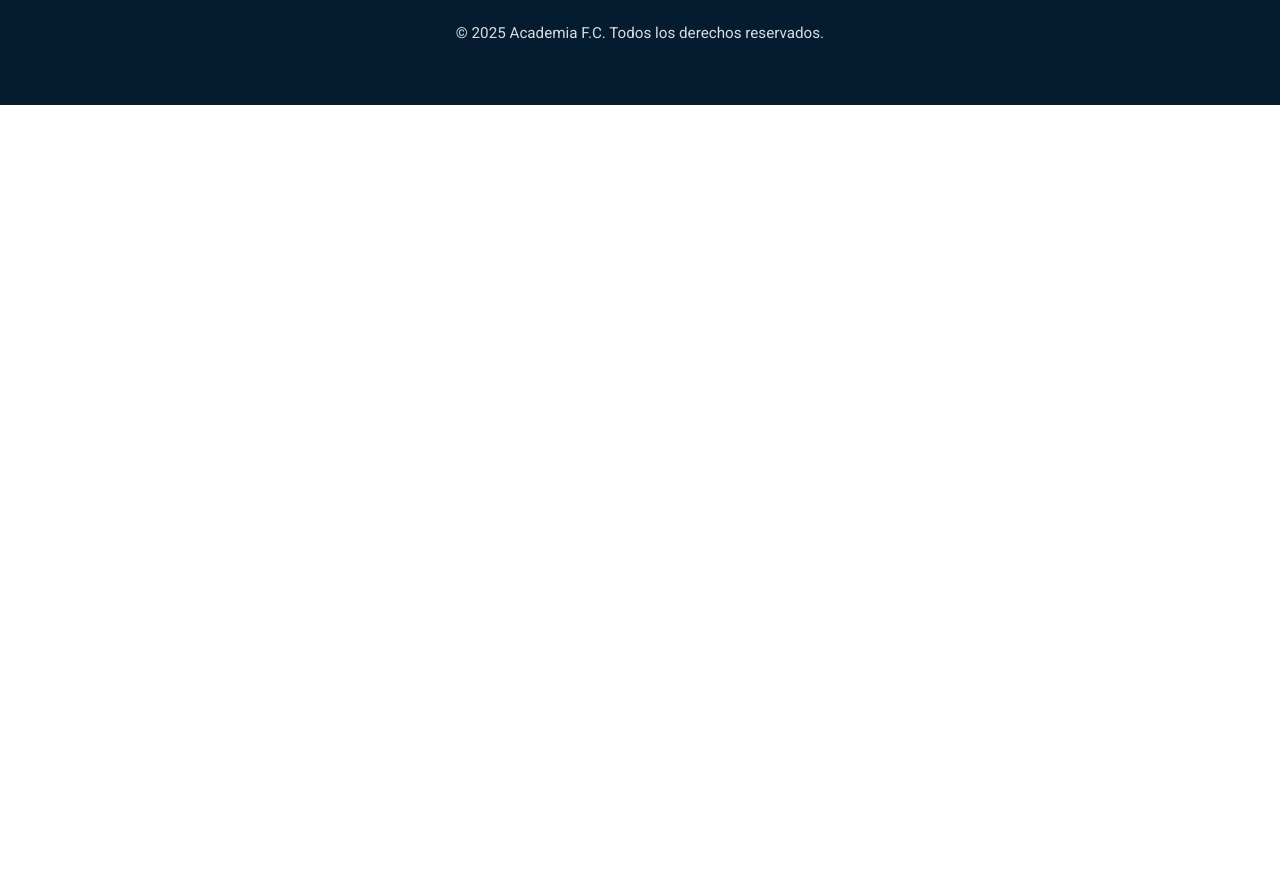
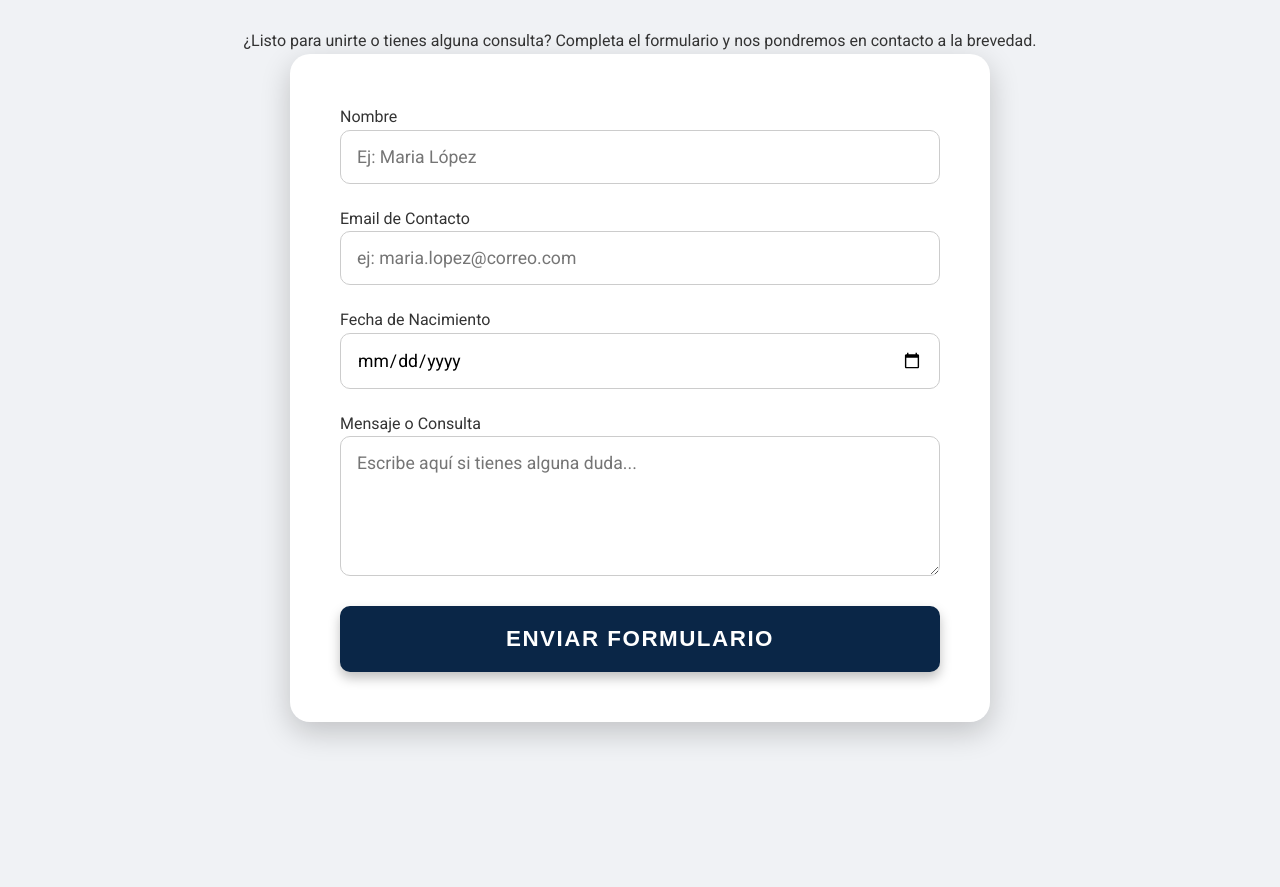
Before and after one commit to Academiafc/net, a plain HTML site: page index.html in a window 1280 px wide. Shown: the part 4679-5566 px from the top of the page. Before the commit the page ends 4784 px from the top, so only its background shows below. Drawn offline with Linux system fonts and the light colour scheme.

Commit message:
Update index.html

```diff
--- a/index.html
+++ b/index.html
@@ -109,7 +109,43 @@
                 <p><i class="fab fa-whatsapp"></i> WhatsApp: <a href="https://wa.me/2995218493" target="_blank">+54 9 299 521-8493</a></p>
             </div>
 
-        </section>
+<section id="contacto" class="section-padded">
+    <h2>Formulario de Inscripción y Contacto</h2>
+    <p>¿Listo para unirte o tienes alguna consulta? Completa el formulario y nos pondremos en contacto a la brevedad.</p>
+
+    <form action="https://formspree.io/f/mzzgjjkp" method="POST" class="contact-form">
+
+        <div class="form-group-grid">
+            <div class="form-group">
+                <label for="tutor-name">Nombre</label>
+                <input type="text" id="tutor-name" name="Tutor" placeholder="Ej: Maria López" required>
+            </div>
+
+            <div class="form-group">
+                <label for="email">Email de Contacto</label>
+                <input type="email" id="email" name="Email" placeholder="ej: maria.lopez@correo.com" required>
+            </div>
+
+
+
+
+
+            <div class="form-group">
+                <label for="birth-date">Fecha de Nacimiento</label>
+                <input type="date" id="birth-date" name="Fecha de Nacimiento" required>
+            </div>
+        </div>
+
+        <div class="form-group">
+            <label for="message">Mensaje o Consulta</label>
+            <textarea id="message" name="Mensaje" rows="5" placeholder="Escribe aquí si tienes alguna duda..."></textarea>
+        </div>
+
+        <div class="form-group-submit">
+            <button type="submit" class="btn-primary">Enviar Formulario</button>
+        </div>
+    </form>
+</section>
     </main>
 
     <footer>
```
